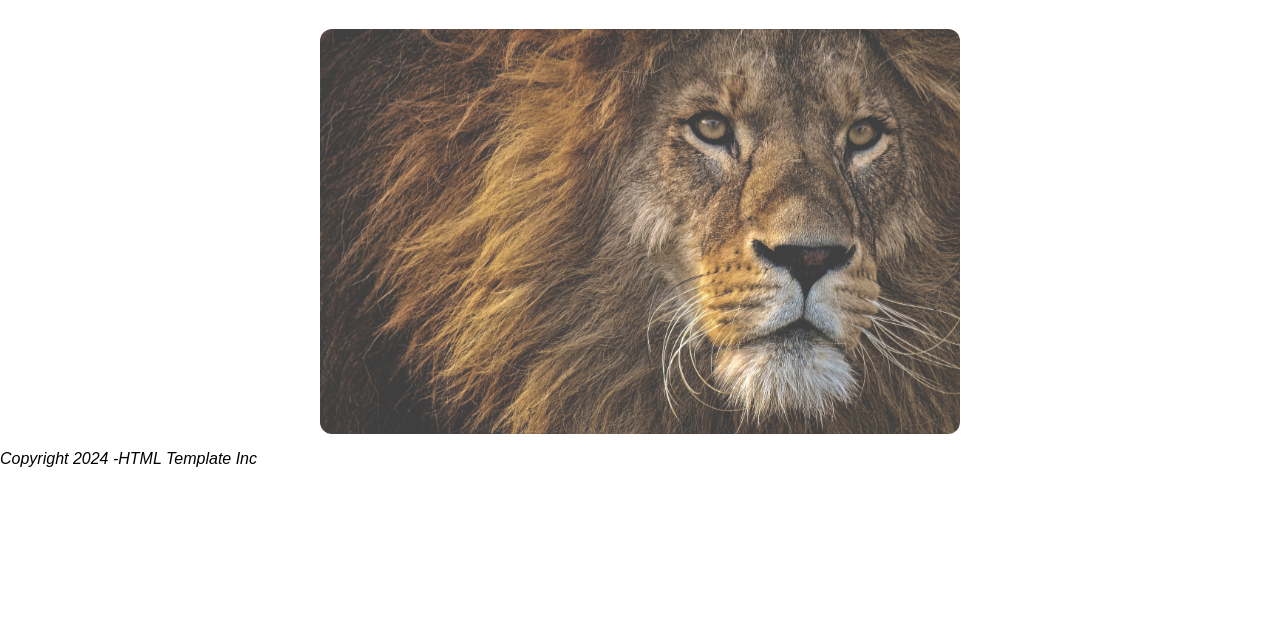
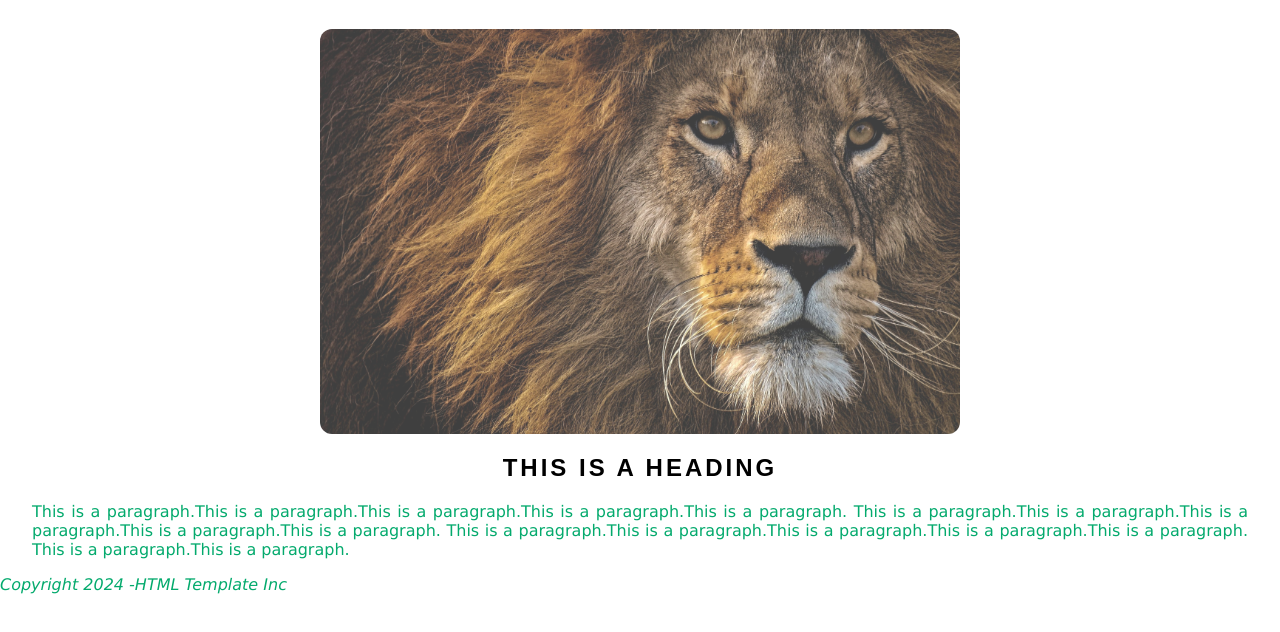
Before and after one commit to Rayhan241021/W3_HE1, a plain HTML site: page index.html in a window 1280 px wide. Shown: the part 52-684 px from the top of the page. Drawn offline with Linux system fonts and the light colour scheme; files whose address does not match are found by name.

Commit message:
basic text elements

```diff
--- a/css/main.css
+++ b/css/main.css
@@ -39,3 +39,18 @@ header img{
     opacity: 0.75;
     border-radius: 12px;
 }
+p {
+    font-family: Verdana, Geneva, Tahoma, sans-serif;
+    font-size: 16px;
+    color: #04aa6d;
+    text-align: justify;
+}
+h1{
+    text-align: center;
+    text-transform: uppercase;
+    letter-spacing: 3px;
+}
+.text{
+    padding-left:2em;
+    padding-right: 2em;
+}
--- a/index.html
+++ b/index.html
@@ -34,7 +34,16 @@
         <img src="assets/homeHeaderImage.jpg">
     </header>
 
-    <section id="greenSection">
+    <section class="text">
+       <h1> This is a heading </h1>
+       <p>This is a paragraph.This is a paragraph.This is a
+        paragraph.This is a paragraph.This is a paragraph.
+        This is a paragraph.This is a paragraph.This is a
+        paragraph.This is a paragraph.This is a paragraph.
+        This is a paragraph.This is a paragraph.This is a
+        paragraph.This is a paragraph.This is a paragraph.
+        This is a paragraph.This is a paragraph.</p>
+
         <!-- break content into sections for neatness, easier styling and better overall coding control-->
         <!-- name sections with id or class name-->
     </section>
```
